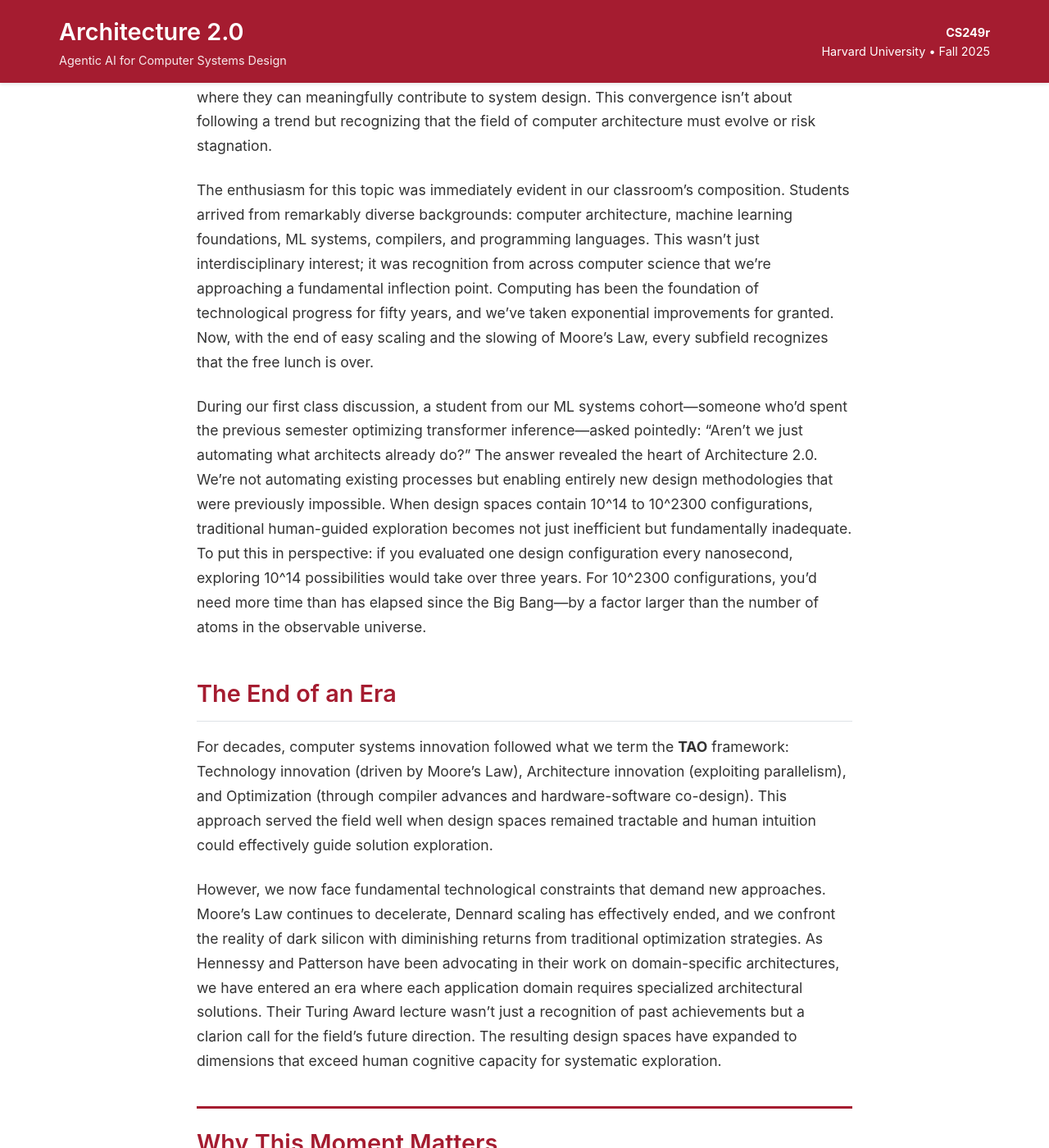
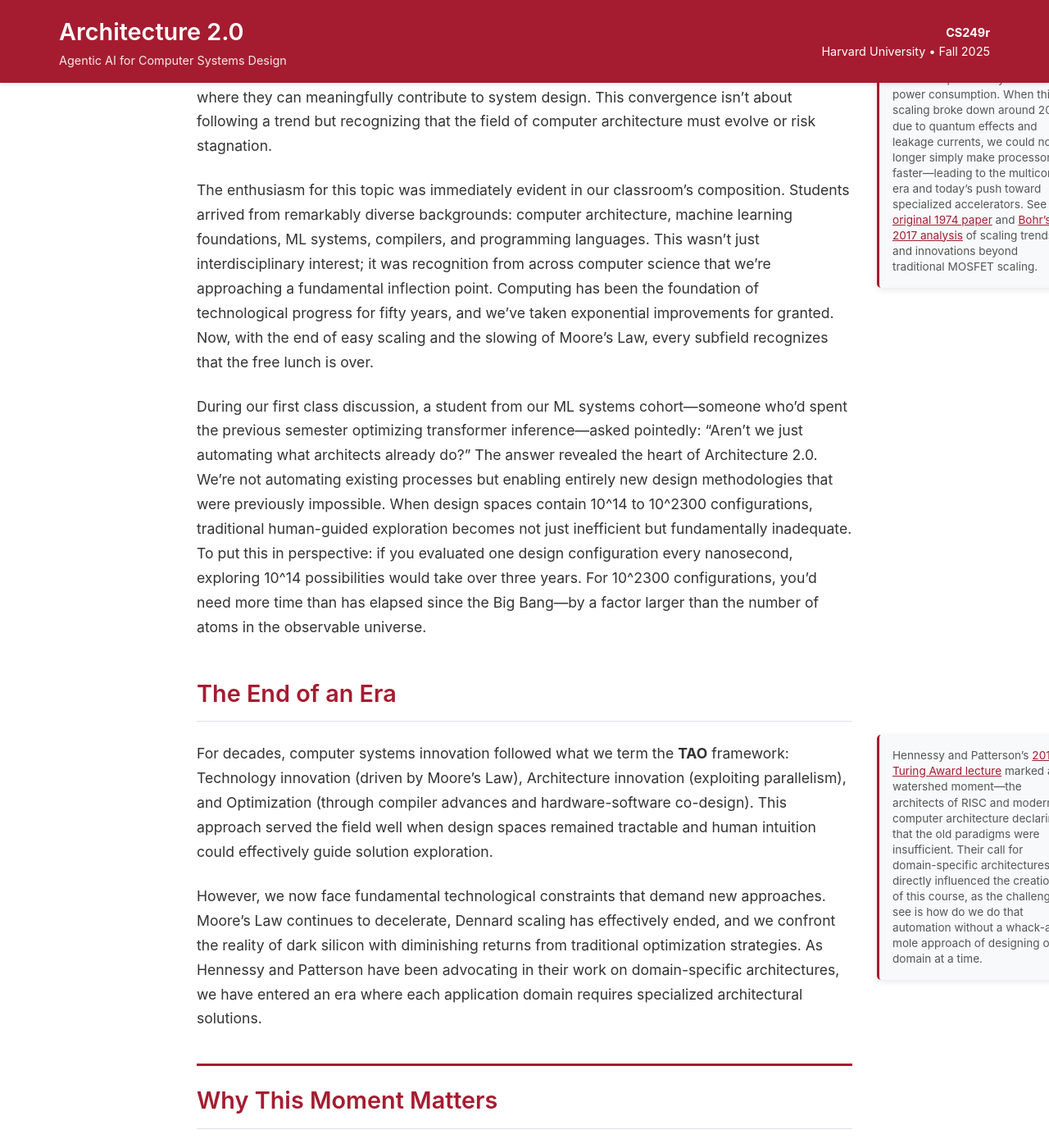
Before and after one commit to harvard-edge/cs249r_fall2025, a Jekyll site: the page built from _posts/2024-09-03-week-1-architecture-2-0.md, in a window 1280 px wide and 1400 px high, scrolled down 550 px. Shown: the whole window at 82% size. Built offline with Jekyll 4.4.1, drawn with Linux system fonts in a browser that asks for light colours; comment, search, counter and statistics services are not loaded; some of the changed text lies outside the part shown.

Commit message:
Add strategic margin notes with authoritative links to Week 1 and Week 2 blog posts
- Add comprehensive Dennard scaling explanation with links to original 1974 paper and Bohr's 2017 CMOS scaling analysis
- Include Hennessy & Patterson Turing Award context with course motivation insight
- Add design space complexity clarification for GPU architectures and full-system co-design
- Provide ImageNet comparison context for architecture dataset challenges
- Include gem5 project background and foundational paper references
- Enhance academic discourse with primary source links and technical context
- Remove redundant personal journey details while maintaining core insights

```diff
--- a/_posts/2024-09-03-week-1-architecture-2-0.md
+++ b/_posts/2024-09-03-week-1-architecture-2-0.md
@@ -6,7 +6,7 @@ author: "Vijay Janapa Reddi and Arya Tschand"
 categories: architecture
 ---
 
-Moore's Law is dying. Dennard scaling ended years ago. Traditional computer architecture is hitting walls that fifty years of exponential improvement never prepared us for. So why are we launching a graduate seminar on AI-driven architecture design right now?
+Moore's Law is dying. Dennard scaling ended years ago.<span class="margin-note">Dennard scaling, formulated by Robert Dennard at IBM in 1974, observed that as transistors became smaller, their switching voltage and current could be reduced proportionally, keeping power density roughly constant. This meant each new generation delivered faster processors without exponentially increasing power consumption. When this scaling broke down around 2006 due to quantum effects and leakage currents, we could no longer simply make processors faster—leading to the multicore era and today's push toward specialized accelerators. See the <a href="https://ieeexplore.ieee.org/document/1050511" target="_blank">original 1974 paper</a> and <a href="https://users.cs.duke.edu/~lkw34/papers/cmos-trends-ieee2017.pdf" target="_blank">Bohr's 2017 analysis</a> of scaling trends and innovations beyond traditional MOSFET scaling.</span> Traditional computer architecture is hitting walls that fifty years of exponential improvement never prepared us for. So why are we launching a graduate seminar on AI-driven architecture design right now?
 
 The timing is no coincidence. We stand at an unprecedented convergence of necessity and opportunity. Traditional computer architecture approaches are hitting fundamental walls. Moore's Law is slowing, Dennard scaling has ended, and the complexity of modern systems has exploded beyond human comprehension. At the same time, AI capabilities have reached a point where they can meaningfully contribute to system design. This convergence isn't about following a trend but recognizing that the field of computer architecture must evolve or risk stagnation.
 
@@ -16,9 +16,11 @@ During our first class discussion, a student from our ML systems cohort—someon
 
 ## The End of an Era
 
+<span class="margin-note">Hennessy and Patterson's <a href="https://dl.acm.org/doi/10.1145/3282307" target="_blank">2017 Turing Award lecture</a> marked a watershed moment—the architects of RISC and modern computer architecture declaring that the old paradigms were insufficient. Their call for domain-specific architectures directly influenced the creation of this course, as the challenge I see is how do we do that automation without a whack-a-mole approach of designing one domain at a time.</span>
+
 For decades, computer systems innovation followed what we term the **TAO** framework: Technology innovation (driven by Moore's Law), Architecture innovation (exploiting parallelism), and Optimization (through compiler advances and hardware-software co-design). This approach served the field well when design spaces remained tractable and human intuition could effectively guide solution exploration.
 
-However, we now face fundamental technological constraints that demand new approaches. Moore's Law continues to decelerate, Dennard scaling has effectively ended, and we confront the reality of dark silicon with diminishing returns from traditional optimization strategies. As Hennessy and Patterson have been advocating in their work on domain-specific architectures, we have entered an era where each application domain requires specialized architectural solutions. Their Turing Award lecture wasn't just a recognition of past achievements but a clarion call for the field's future direction. The resulting design spaces have expanded to dimensions that exceed human cognitive capacity for systematic exploration.
+However, we now face fundamental technological constraints that demand new approaches. Moore's Law continues to decelerate, Dennard scaling has effectively ended, and we confront the reality of dark silicon with diminishing returns from traditional optimization strategies. As Hennessy and Patterson have been advocating in their work on domain-specific architectures, we have entered an era where each application domain requires specialized architectural solutions.
 
 ## Why This Moment Matters
 
@@ -67,7 +69,7 @@ A student asked why we organized the course into three distinct phases: AI for S
 
 Traditional computer science education treats these as separate domains with clean abstractions between them. Those abstractions were created as a coping mechanism for human engineers to manage complexity. But these boundaries are artifacts of human cognitive limitations, not fundamental properties of computing systems. When we limit AI agents to operating within these traditional silos, we guarantee inefficiency.
 
-My own journey through this field has spanned compilers, microarchitecture design, mobile SoC development, embedded IoT systems, machine learning infrastructure, and most recently, embodied AI. The consistent lesson across all these domains is that the most significant opportunities for optimization lie at the interfaces. A compiler decision affects microarchitecture behavior. Architecture choices constrain software optimization. Physical design limitations ripple up through the entire stack.
+My own journey through this field has spanned compilers, microarchitecture design, mobile SoC development, embedded IoT systems, machine learning infrastructure, and most recently, embodied AI.<span class="margin-note">This journey from Intel's compiler team to Google's mobile chips to Harvard's AI research reflects how rapidly our field has evolved—and how the boundaries between traditionally separate domains continue to blur. See my <a href="https://scholar.google.com/citations?user=LiEvoJEAAAAJ" target="_blank">research trajectory</a>.</span> The consistent lesson across all these domains is that the most significant opportunities for optimization lie at the interfaces. A compiler decision affects microarchitecture behavior. Architecture choices constrain software optimization. Physical design limitations ripple up through the entire stack.
 
 Future AI agents won't respect our artificial boundaries. They'll explore design spaces that span software optimization, architectural innovation, and physical implementation simultaneously. If we don't train ourselves to think across these layers, if we don't expose these interactions in our teaching, we'll miss the most transformative opportunities. The agents that will revolutionize computing won't be constrained to optimizing within a single layer; they'll discover solutions that require coordinated changes across the entire stack.
 
```
Also changed, not shown: _posts/2024-09-08-week-2-fundamental-challenges.md (+2 -2 lines).
